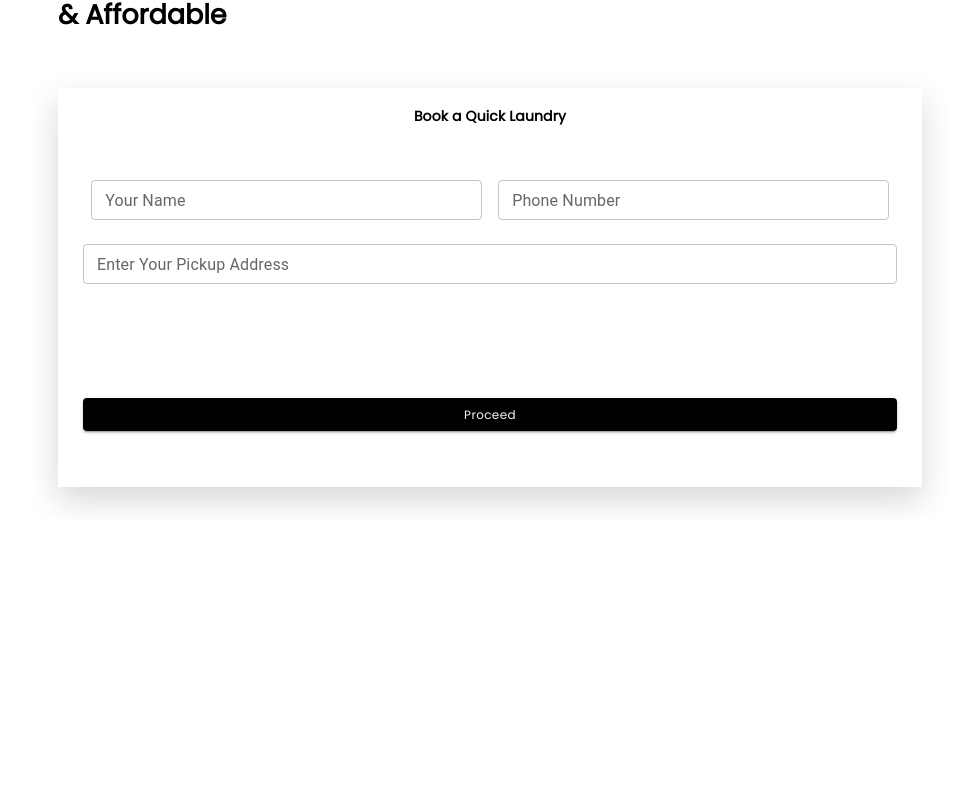
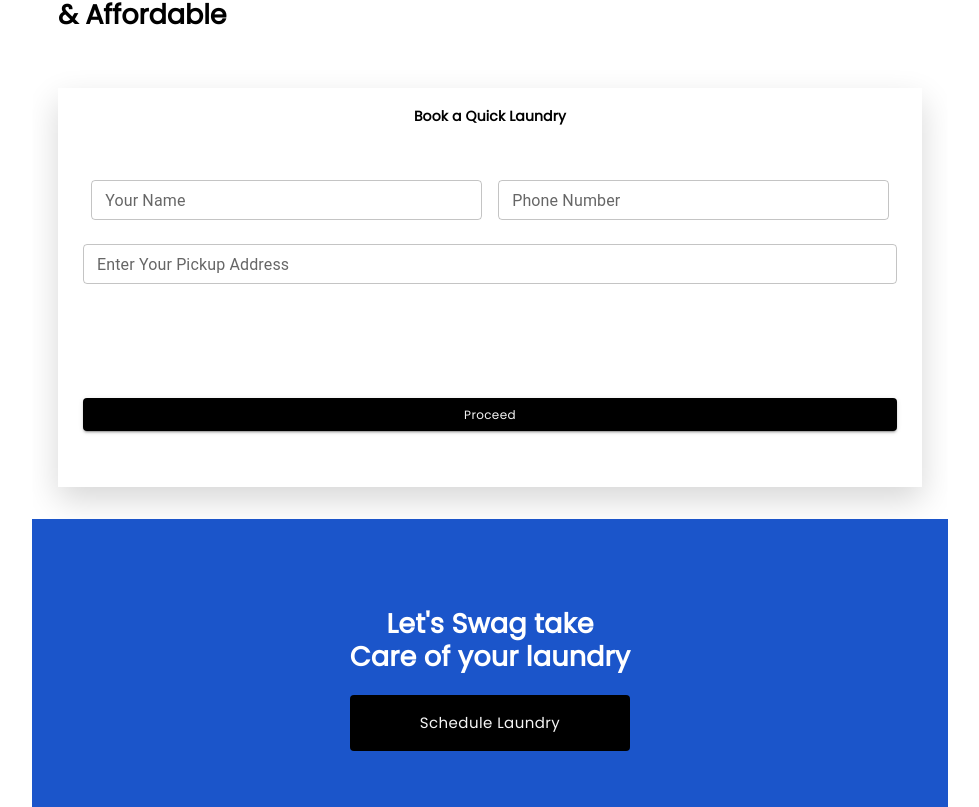
Before and after one commit to georgebsmith-tech/swags-client, a Next.js app: page / in a window 1280 px wide. Shown: the part 9673-10480 px from the top of the page, without its empty margins (150-1129 px from the left). Before the commit the page ends 10192 px from the top, so only its background shows below. Built offline with nearby package versions, Linux system fonts and the light colour scheme.

Commit message:
latest blog section left only

```diff
--- /dev/null
+++ b/src/components/schedule_laundry/schedule.jsx
@@ -0,0 +1,47 @@
+import React from "react";
+import { Button, Typography } from "@mui/material";
+import styled from "@emotion/styled";
+
+const Background = styled("div")({
+  background: "#1B55CA",
+  display: "flex",
+  flexDirection: "column",
+  justifyContent: "center",
+  alignItems: "center",
+  textAlign: "center",
+});
+
+const Schedule = () => {
+  return (
+    <Background>
+      <Typography
+        fontFamily="Poppins"
+        fontSize="27px"
+        fontWeight="bold"
+        variant="h4"
+        mt="88px"
+        mb="21px"
+        color="white"
+      >
+        Let's Swag take
+        <br /> Care of your laundry
+      </Typography>
+      <Button
+        sx={{
+          backgroundColor: "#000000",
+          color: "whitesmoke",
+          fontFamily: "Poppins",
+          fontSize: "15px",
+          textTransform: "capitalize",
+          //   marginTop: "106px",
+          marginBottom: "56px",
+          padding: "15px 70px",
+        }}
+      >
+        Schedule Laundry
+      </Button>
+    </Background>
+  );
+};
+
+export default Schedule;
--- a/src/pages/landing/index.jsx
+++ b/src/pages/landing/index.jsx
@@ -10,6 +10,7 @@ import Testimonials from "../../components/testimonials/testimonials";
 import HowWork from "../../components/how_work/howWork";
 import Pricing from "../../components/pricing/pricing";
 import ContactUs from "../../components/contact_us/contactUs";
+import Schedule from "../../components/schedule_laundry/schedule";
 
 const Landing = () => {
   return (
@@ -51,6 +52,7 @@ const Landing = () => {
       >
         <ContactUs />
       </Container>
+      <Schedule />
     </>
   );
 };
```
